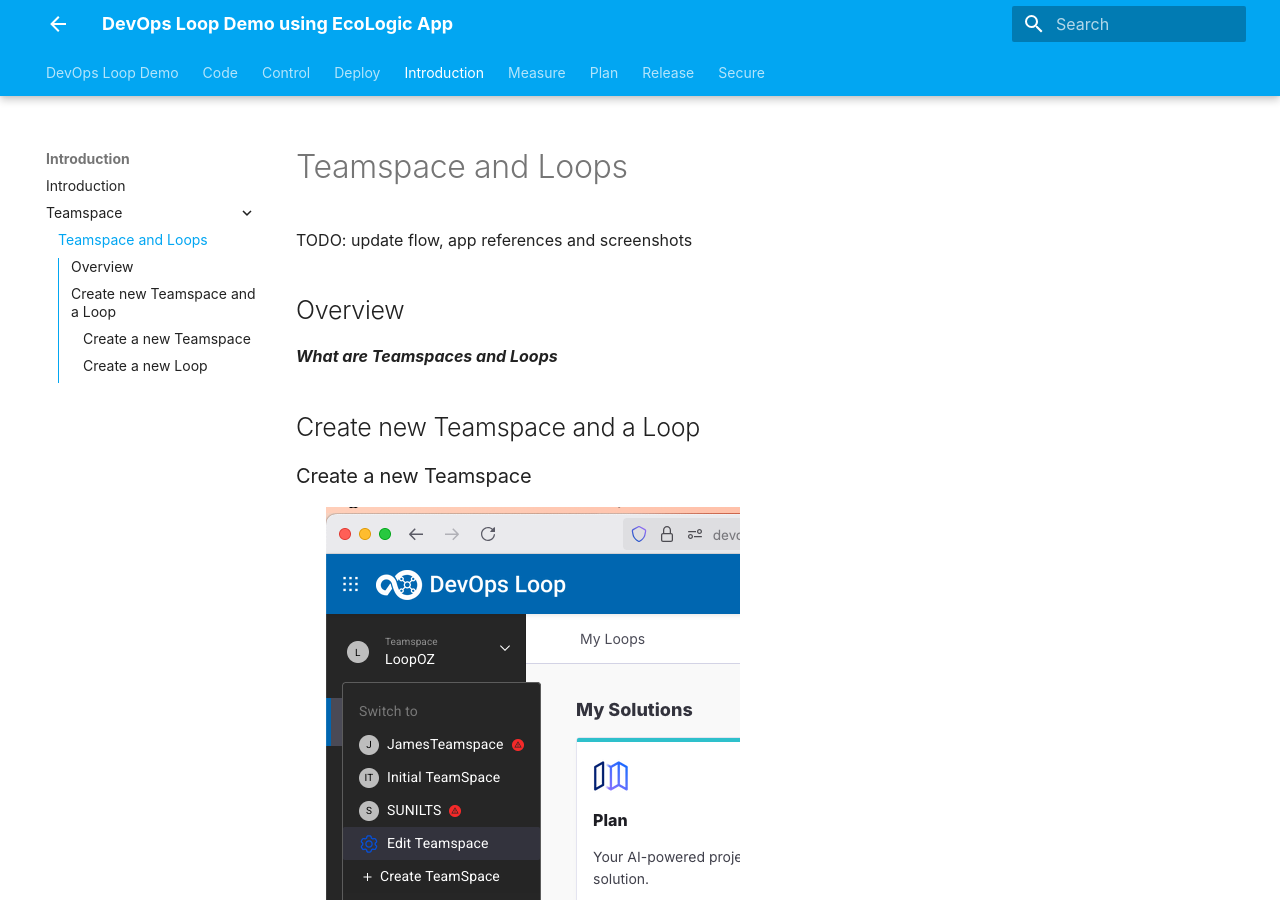
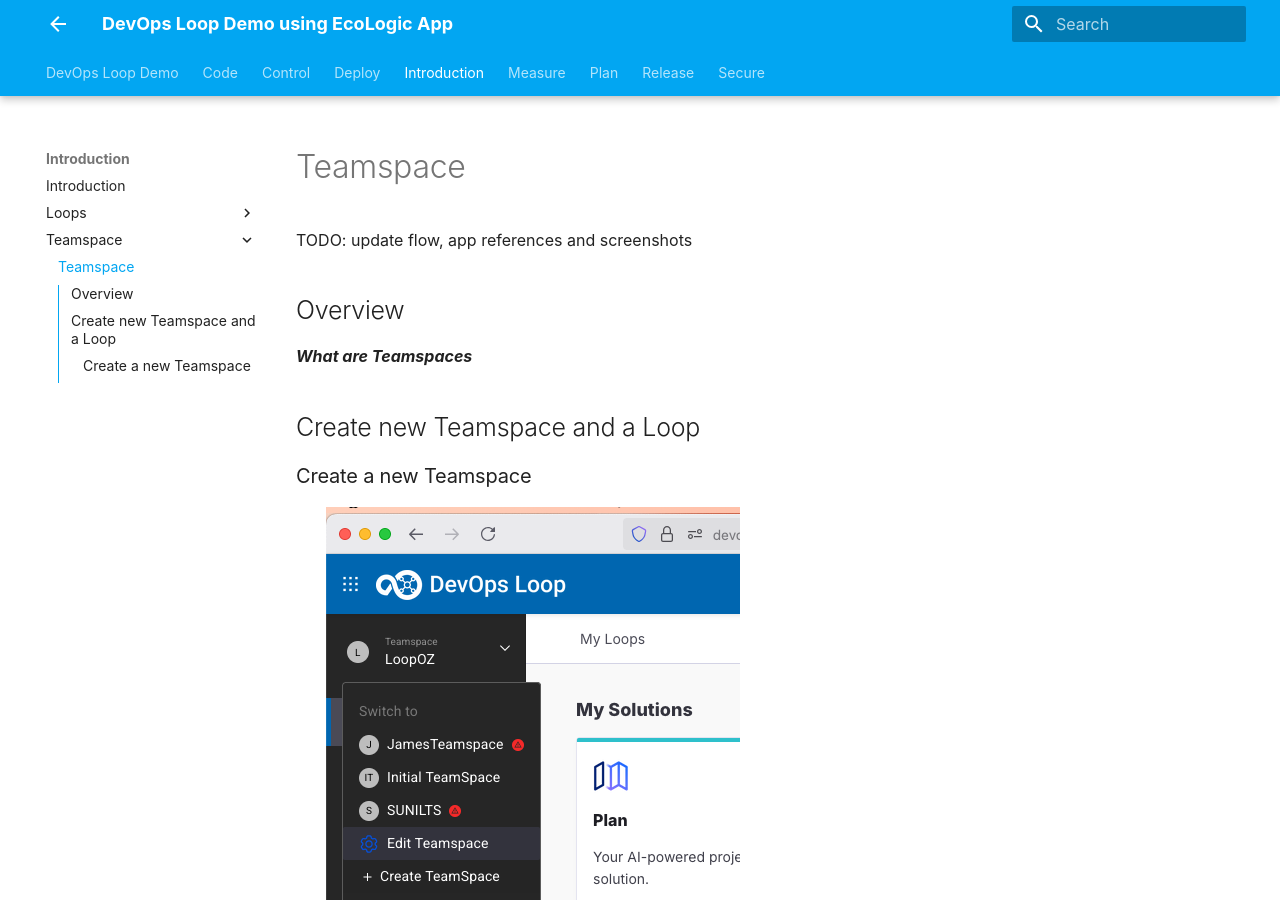
Before and after one commit to DevOpsAutomationLabs/EchoLogic_DemoApp, an MkDocs documentation site: the page built from docs/introduction/teamspace/index.md, in a window 1280 px wide and 900 px high. Built offline with MkDocs 1.6.1 and Material for MkDocs 9.7.7, drawn with Linux system fonts in a browser that asks for light colours.

Commit message:
updated loop home page and view info

```diff
--- a/docs/introduction/teamspace/index.md
+++ b/docs/introduction/teamspace/index.md
@@ -1,10 +1,10 @@
-# Teamspace and Loops
+# Teamspace
 
 TODO: update flow, app references and screenshots
 
 ## Overview
 
-_**What are Teamspaces and Loops**_
+_**What are Teamspaces**_
 
 ## Create new Teamspace and a Loop
 
@@ -16,12 +16,3 @@
 - ![Teamspace - Create New - Member added](../media/Loop_Teamspace_04_CreateNew_MemberAdded.png)
 - ![Teamspace - Create New - creation process started](../media/Loop_Teamspace_05_CreateNew_creation.png)
 - ![Teamspace - Create New - creation successfull](../media/Loop_Teamspace_06_CreateNew_success.png)
-
-### Create a new Loop
-
-- ![Loops - Home](../media/Loop_Teamspace_07_CreateNewLoop_Home.png)
-- ![Loops - Create New - Dialog](../media/Loop_Teamspace_08_CreateNewLoop_Dialog.png)
-- ![Loops - Create New - search Member](../media/Loop_Teamspace_09_CreateNewLoop_searchMember.png)
-- ![Loops - Create New - member added](../media/Loop_Teamspace_10_CreateNewLoop_MemberAdded.png)
-- ![Loops - Create New - create process started](../media/Loop_Teamspace_11_CreateNewLoop_creation.png)
-- ![Loops - Create New - creation successfull](../media/Loop_Teamspace_12_CreateNewLoop_success.png)
```
Also changed, not shown: docs/index.md (+1 -1 lines), docs/introduction/index.md (+5 -3 lines), docs/introduction/loops/index.md (added, +18 -0 lines), docs/introduction/media/Loop_Home_Page.png, docs/introduction/media/Loop_Home_Page_Solutions.png (added), docs/introduction/media/Loop_Login_Page.png.
